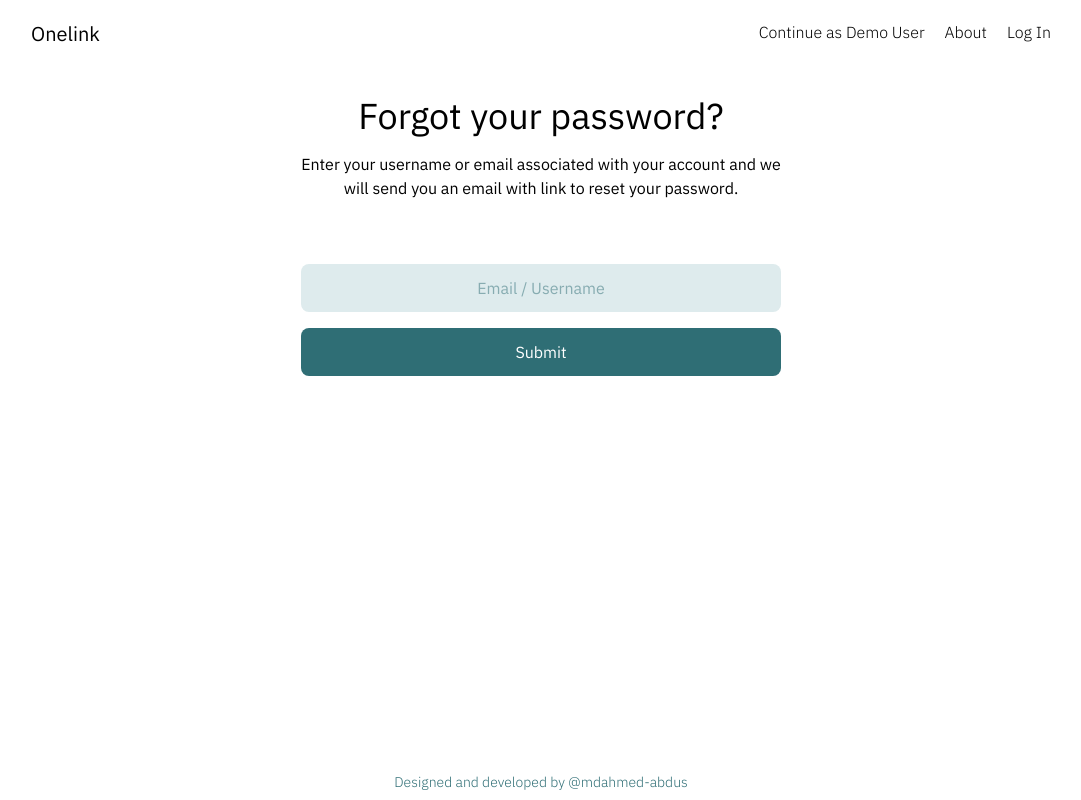
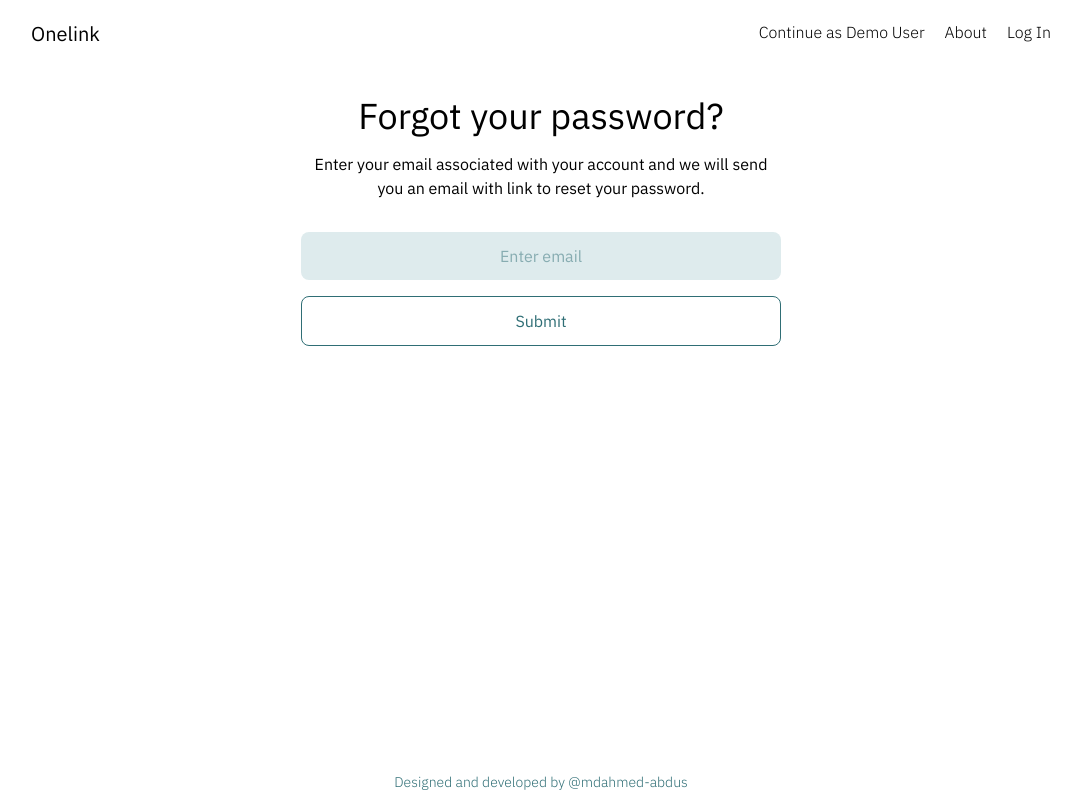
Before and after one commit to mdahmed-abdus/onelink, a React (Create React App) app in the folder frontend/: page /forgot-password in a window 1280 px wide. Shown: the whole page, without its empty margins (99-1180 px from the left). Built offline with nearby package versions, Linux system fonts and the light colour scheme.

Commit message:
Forgot password now works and api bug fixed

```diff
--- a/frontend/src/pages/ForgotPassword.js
+++ b/frontend/src/pages/ForgotPassword.js
@@ -1,21 +1,60 @@
+import { useState } from 'react';
 import Button from '../components/Button';
 import TextInput from '../components/TextInput';
+import api from '../services/api';
 
 function ForgotPassword() {
+  const [email, setEmail] = useState('');
+  const [error, setError] = useState('');
+  const [success, setSuccess] = useState('');
+
+  const handleFormSubmit = e => {
+    e.preventDefault();
+    api
+      .forgotPassword(email)
+      .then(({ message }) => {
+        setError('');
+        setSuccess(message);
+      })
+      .catch(error => {
+        console.log(error);
+        setSuccess('');
+        setError(error);
+      });
+  };
+
   return (
     <div className="gridMainContainer mt-24">
       <div className="gridContainer md:w-1/2 m-auto text-center">
         <h1 className="text-4xl">Forgot your password?</h1>
         <p className="mt-4">
-          Enter your username or email associated with your account and we will
-          send you an email with link to reset your password.
+          Enter your email associated with your account and we will send you an
+          email with link to reset your password.
         </p>
-        <form className="flex flex-col items-center justify-center">
+        <form
+          className="mt-8 flex flex-col items-center justify-center"
+          onSubmit={handleFormSubmit}
+        >
           <TextInput
-            placeHolder="Email / Username"
-            externalStyle="mt-16 w-full"
+            type="email"
+            name="email"
+            value={email}
+            onChange={e => setEmail(e.target.value)}
+            required={true}
+            placeHolder="Enter email"
+            externalStyle="w-full"
           />
-          <Button text="Submit" externalStyle="mt-4 w-full" />
+          <Button
+            text="Submit"
+            buttonType="outline"
+            externalStyle="mt-4 w-full"
+          />
+          {error && (
+            <p className="mt-4 text-center text-danger">{error.message}</p>
+          )}
+          {success && (
+            <p className="mt-4 text-center text-success">{success}</p>
+          )}
         </form>
       </div>
     </div>
--- a/frontend/src/services/api.js
+++ b/frontend/src/services/api.js
@@ -49,14 +49,18 @@ const verifyEmail = tokenId =>
   );
 
 const forgotPassword = email =>
-  apiHandler(() => axios.post(`${USER_API_ENDPOINT}/password/forgot`), {
-    email,
-  });
+  apiHandler(() =>
+    axios.post(`${USER_API_ENDPOINT}/password/forgot`, {
+      email,
+    })
+  );
 
 const resetPassword = (tokenId, password, confirmPassword) =>
-  apiHandler(
-    () => axios.post(`${USER_API_ENDPOINT}/password/reset?tokenId=${tokenId}`),
-    { password, confirmPassword }
+  apiHandler(() =>
+    axios.post(`${USER_API_ENDPOINT}/password/reset?tokenId=${tokenId}`, {
+      password,
+      confirmPassword,
+    })
   );
 
 const addLink = linkData =>
```
